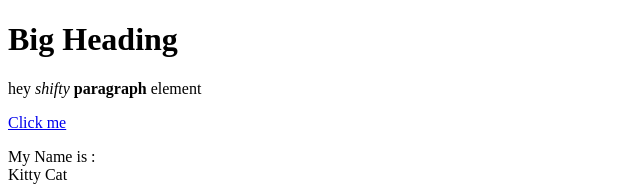
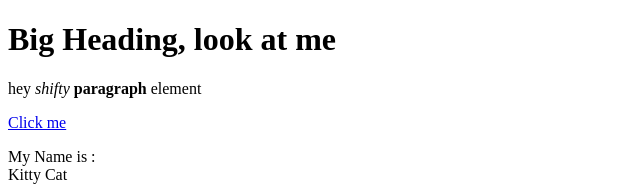
Before and after one commit to PranayKhandelwal7/GitHub, a plain HTML site: page test.html in a window 1280 px wide. Shown: the top 186 px of the page, without its empty margins (0-640 px from the left). Drawn offline with Linux system fonts and the light colour scheme.

Commit message:
Update test.html

```diff
--- a/test.html
+++ b/test.html
@@ -4,7 +4,7 @@
 	<title>Test</title>
 </head>
 <body>
-<h1>Big Heading</h1>
+<h1>Big Heading, look at me</h1>
 <p>hey <i>shifty</i> <b>paragraph</b> element</p>
 <a href="https://google.com" target="_blank" title="Lets Go to Google">Click me</a>
 <p>My Name is :<br> Kitty Cat</p>
```
